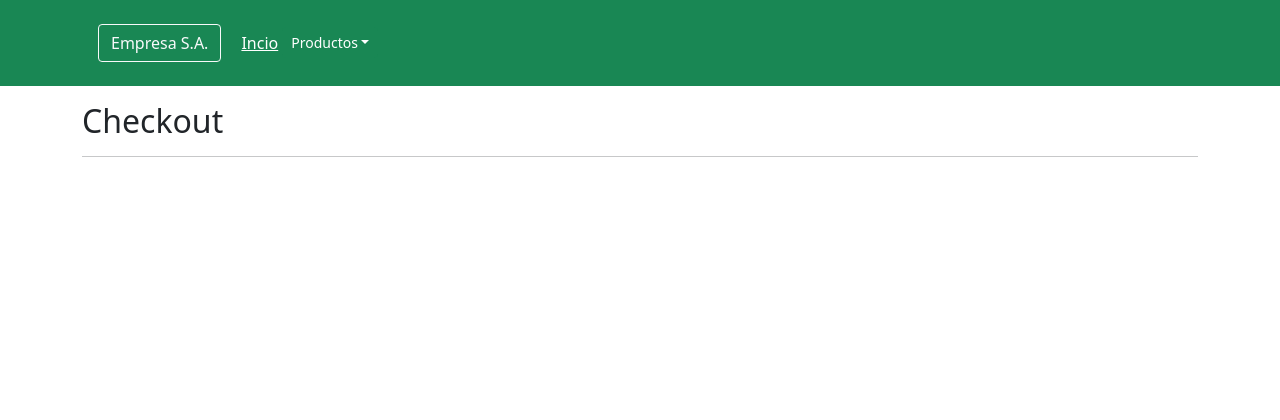
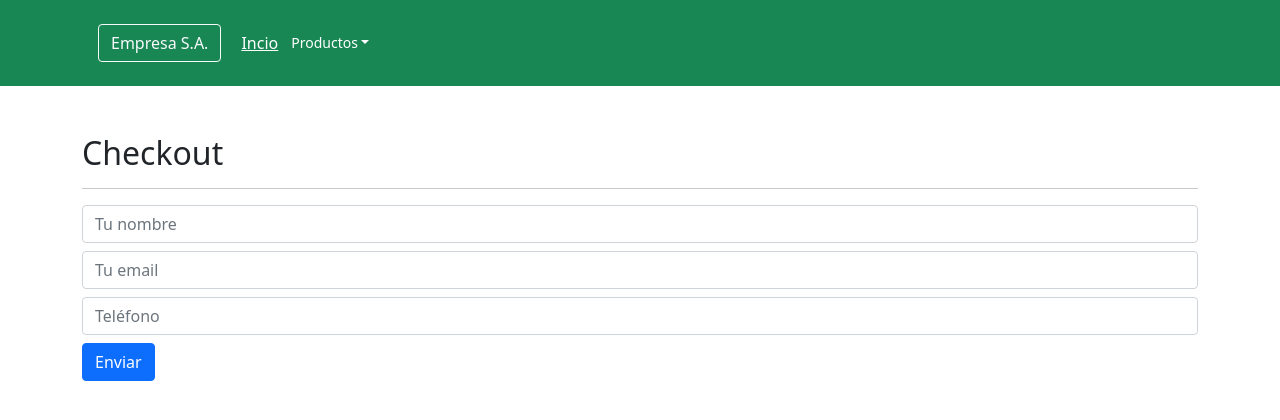
Before and after one commit to facujoel/react-app, a React (Create React App) app: page /checkout in a window 1280 px wide. Shown: the top 420 px of the page. Built offline with nearby package versions, Linux system fonts and the light colour scheme.

Commit message:
firebase

```diff
--- a/package.json
+++ b/package.json
@@ -13,7 +13,6 @@
     "bootstrap": "^5.1.3",
     "bootstrap-icons": "^1.8.1",
     "firebase": "^9.6.11",
-    "mdb-react-ui-kit": "^3.0.0",
     "mdb-ui-kit": "^4.0.0",
     "react": "^17.0.2",
     "react-bootstrap": "^2.2.1",
--- a/src/App.js
+++ b/src/App.js
@@ -31,8 +31,8 @@ function App() {
         <Route path='/Nacionales/:catId' element= {<ItemListContainer/>}/>
         <Route path='/productos/:catId' element= {<ItemListContainer/>}/>
         <Route path='/cart' element= {<Cart/>}/>
+        <Route path='/checkout' element= {<Checkout/>}/>
         <Route path='*' element= {<Navigate to= '/' />}/>
-        <Route path='/checkout' element= {<Checkout/>}/>
       </Routes>
       {/* <Footer/> */}
     </BrowserRouter>
--- a/src/components/Cart/Cart.js
+++ b/src/components/Cart/Cart.js
@@ -1,48 +1,47 @@
-import { useContext } from "react";
-import { CartContext } from "../CartContext/CartContext";
-import {BsFillTrashFill} from 'react-icons/bs';
-import { Link } from "react-router-dom";
+import { useContext } from "react"
+import { CartContext } from "../CartContext/CartContext"
+import { BsFillTrashFill } from 'react-icons/bs'
+import { Link } from "react-router-dom"
 
+export const Cart = () => {
 
+    const { cart, totalCart, vaciarCart, removeItem } = useContext(CartContext)
 
-export const Cart = ()=>{
-
-    const {cart,totalCart,vaciarCart,eliminarItem} = useContext(CartContext)
-
-    if(cart.length ===0){
-        return <div className="container my-4">
-             <h2> Tu carrito está vacío </h2>
-             <Link to="/" className=" btn btn-primary"> Volver </Link>
+    if (cart.length === 0) {
+        return <div className="container my-5">
+                    <h2>Tu carrito está vacío</h2>
+                    <hr/>
+                    <h5>Vuelve al shop para comprar</h5>
+                    <Link to={"/"} className="btn btn-primary">Volver</Link>
                 </div>
     }
 
-    return(
-        <div className="container my-4">
+    return (
+        <div className="container my-5">
             <h2>Tu compra</h2>
             <hr/>
 
             {
-            cart.map((item)=>(
-                <div key={item.id} >
-                    <h4> {item.nombre} </h4>
+                cart.map((item) => (
+                    <div key={item.id}>
+                        <h4>{item.nombre}</h4>
                         <p>Cantidad: {item.cantidad}</p>
-                    <p>precio {item.precio}</p>
-                    <button className="btn btn-danger" onClick={ ()=>(eliminarItem(item.id)) } >
+                        <h5>Precio: ${item.precio * item.cantidad}</h5>
+                        <button
+                            className="btn btn-danger"
+                            onClick={() => removeItem(item.id)}
+                        >
                             <BsFillTrashFill/>
                         </button>
-
+                        <hr/>
                     </div>
                 ))
             }
 
+            <h3>TOTAL: ${totalCart()}</h3>
             <hr/>
-        <h2>Total: ${totalCart()} </h2>
-
-            <div className="my-2">
-                <button className="btn btn-danger" onClick= {vaciarCart} > Vaciar carrito </button>
-                <Link to="/checkout" className="btn btn-success mx-2" onClick= {vaciarCart} > Terminar compra </Link>
-            </div>
-
+            <button className="btn btn-danger" onClick={vaciarCart}>Vaciar carrito</button>
+            <Link to="/checkout" className="btn btn-success mx-3">Terminar mi compra</Link>
         </div>
     )
 }
--- a/src/components/Checkout/Checkout.js
+++ b/src/components/Checkout/Checkout.js
@@ -1,26 +1,108 @@
-import { useContext } from 'react'
-import { CartContext } from '../CartContext/CartContext'
+import { useContext, useState } from "react"
+import { CartContext } from "../CartContext/CartContext"
+import { db } from "../firebase/FireBase"
+import { collection, addDoc, Timestamp, doc, updateDoc, getDoc } from "firebase/firestore"
+import { Link} from "react-router-dom"
 
 export const Checkout = () => {
 
-    const {cart, totalCart}= useContext(CartContext)
+    const {cart, totalCart, vaciarCart} = useContext(CartContext)
 
-    const orden= {
-        comprador:{
-            name: 'Facundo',
-            email: 'algo@otroalgo.com',
-            tel: 159753465
-        },
+    const [orderId, setOrderId] = useState(null)
 
+    const [values, setValues] = useState({
+        nombre: '',
+        email: '',
+        tel: ''
+    })
+
+    const handleInputChange = (e) => {
+
+        setValues({
+            ...values,
+            [e.target.name]: e.target.value
+        })
+    }
+
+    const handleSubmit = (e) => {
+        e.preventDefault()
+
+        const orden = {
             items: cart,
-        total: totalCart()
+            total: totalCart(),
+            comprador: {...values},
+            fyh: Timestamp.fromDate(new Date())
+        }
+
+        const ordersRef = collection(db, 'orders')
+
+        cart.forEach((item) => {
+            const docRef = doc(db, 'productos', item.id)
+
+            getDoc(docRef)
+                .then((doc) => {
+                    if (doc.data().stock >= item.cantidad) {
+                        updateDoc(docRef, {
+                            stock: doc.data().stock - item.cantidad
+                        })
+                    } else {
+                        alert('No hay stock de este item')
+                    }
+                })
+        })
+
+        addDoc(ordersRef, orden)
+            .then((doc) => {
+                setOrderId(doc.id)
+                vaciarCart()
+            })
     }
 
 
+    if (orderId) {
+        return <div className="container my-5">
+                    <h2>Tu orden se registró exitosamente!</h2>
+                    <hr/>
+                    <h4>Guarda tu número de orden: {orderId}</h4>
+                    <Link to="/" className="btn btn-primary">Volver al inicio</Link>
+            </div>
+    }
+
+
+
     return (
-    <div className='container my-3'>
+        <div className="container my-5">
             <h2>Checkout</h2>
             <hr/>
+
+            <form onSubmit={handleSubmit}>
+                <input
+                    className="form-control my-2"
+                    type={'text'}
+                    placeholder='Tu nombre'
+                    value={values.nombre}
+                    name='nombre'
+                    onChange={handleInputChange}
+                />
+                <input
+                    className="form-control my-2"
+                    type={'email'}
+                    placeholder='Tu email'
+                    value={values.email}
+                    name='email'
+                    onChange={handleInputChange}
+                />
+                <input
+                    className="form-control my-2"
+                    type={'tel'}
+                    placeholder='Teléfono'
+                    value={values.tel}
+                    name='tel'
+                    onChange={handleInputChange}
+                />
+
+                <button className="btn btn-primary" type="submit">Enviar</button>
+            </form>
         </div>
     )
 }
```
Also changed, not shown: src/components/Form/Form.js (added, +53 -0 lines), 2 other files (tests, documents, lock files or other folders). Lines whose indentation alone changed are shown as unchanged.
